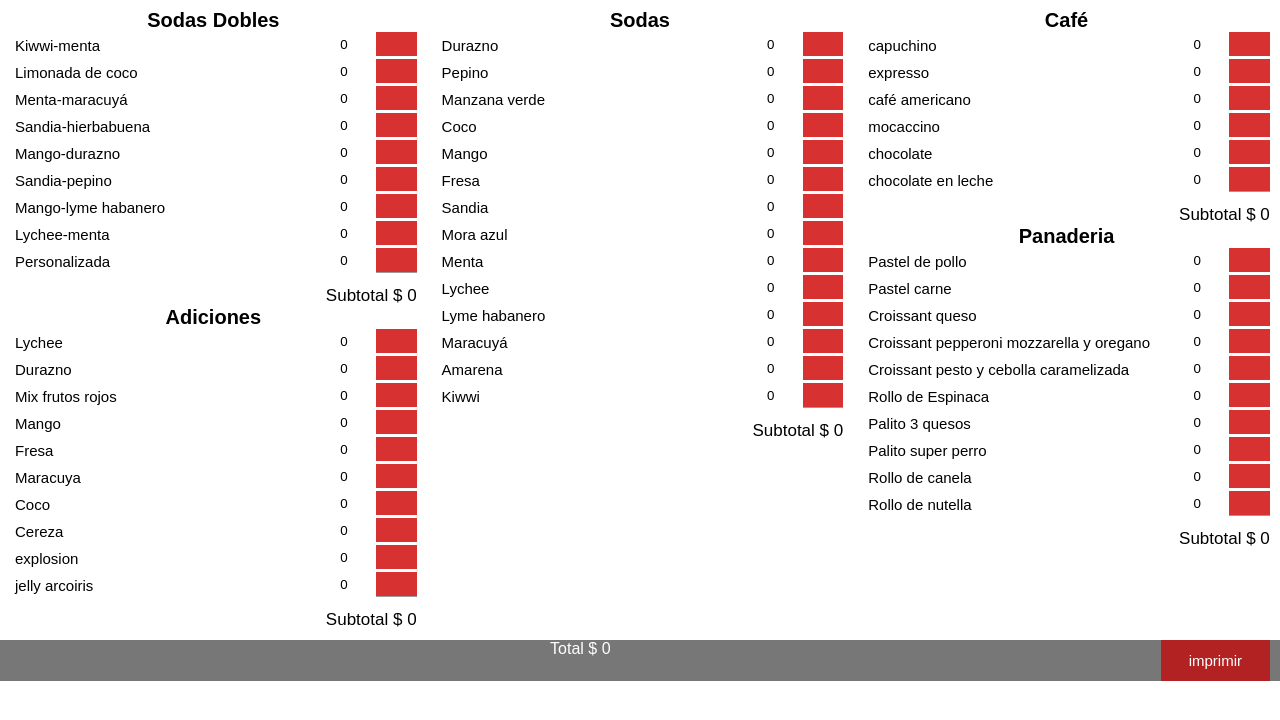
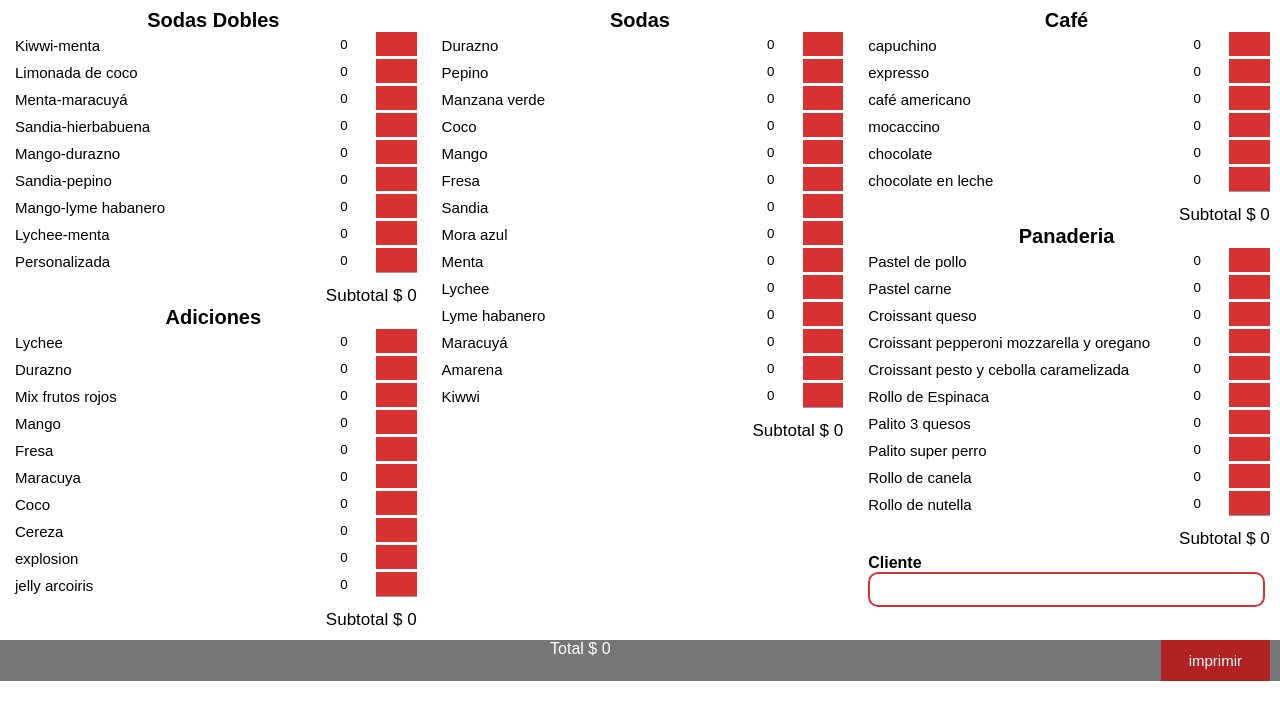
Before and after one commit to AlejandroSalgadoG/TomProyect, a Django app: page /bill/ in a window 1280 px wide. Shown: the part 39-759 px from the top of the page. Run offline with Django 3.2, Linux system fonts and the light colour scheme.

Commit message:
Adding client to index page of bill

```diff
--- a/TomBill/templates/Index.html
+++ b/TomBill/templates/Index.html
@@ -91,6 +91,13 @@
                 width: 10%;
                 padding: 12px;
                 background-color: #d83131;
+            }
+
+            .name{
+                padding: 8px;
+                width: 100%;
+                border-radius: 10px;
+                border: 2px solid #d83131;
             }
 
             .separator {
@@ -294,6 +301,13 @@
                     <label id="total_bakery">0</label>
                 </div>
 
+                <div class="separator">
+
+                <div>
+                    <b> Cliente </b>
+                    <input class="name" name="client"/>
+                </div>
+
             </div>
         </section>
 
```
